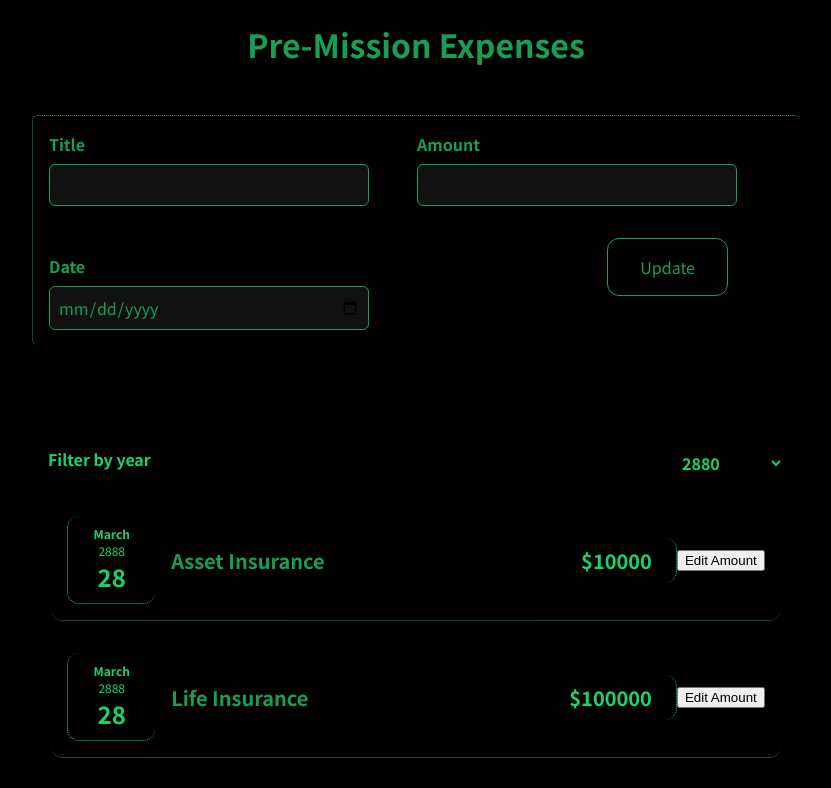
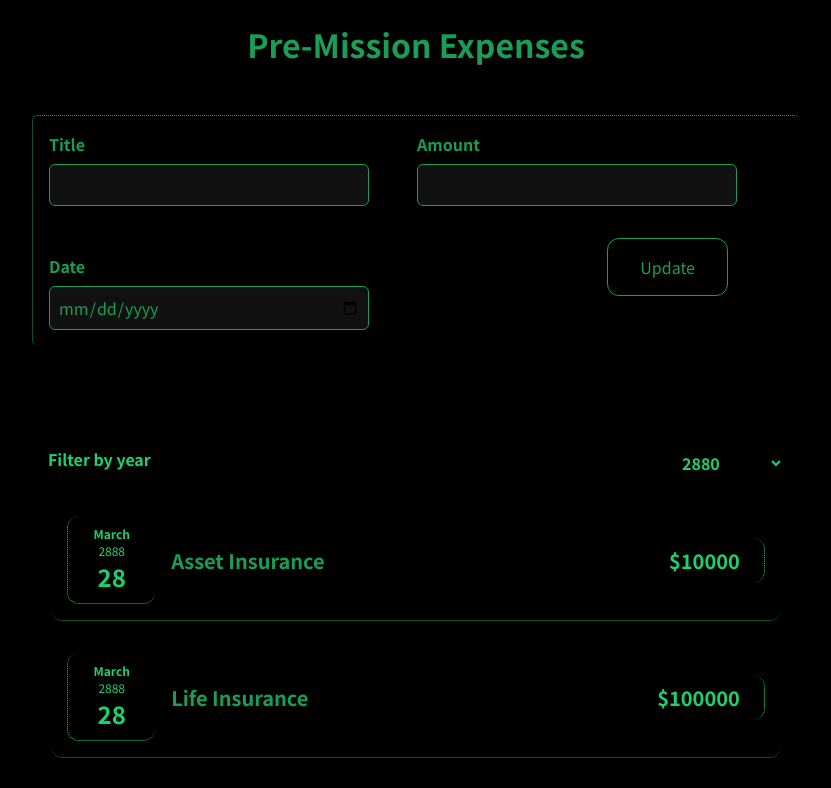
Before and after one commit to xTurbeaux/react_components_hew, a React (Create React App) app: page / in a window 1280 px wide. Shown: the top 788 px of the page, without its empty margins (224-1055 px from the left). Built offline with nearby package versions, Linux system fonts and the light colour scheme.

Commit message:
cleaned up unused jsx

```diff
--- a/src/components/totals/ExpenseItem.js
+++ b/src/components/totals/ExpenseItem.js
@@ -1,4 +1,4 @@
-import React, { useState } from 'react';
+import React from 'react';
 import ExpenseDate from './ExpenseDate';
 import Card from '../ui/Card';
 import '../css/ExpenseItem.css';
@@ -9,22 +9,22 @@ const ExpenseAmount = (data) => {
     // react hook for functions, hooks start with use in their name
 
     // first element is a pointer to the actual value (title), second is the function to change the title (setTitle)
-   const [amount, setAmount] = useState(data.amount);
+//    const [amount, setAmount] = useState(data.amount);
 
    // using const for useState()
 
-    const clickHandler = () => {
-        setAmount('new amount');
-    };
+    // const clickHandler = () => {
+    //     setAmount('new amount');
+    // };
 
     return (
         <Card className="expense-item">
             <ExpenseDate date={data.date} />
             <div className="expense-item__description">
                 <h2>{data.title}</h2>
-                <div className="expense-item__price">${amount}</div>
+                <div className="expense-item__price">${data.amount}</div>
             </div>
-            <button onClick={clickHandler}>Edit Amount</button>
+            {/* <button onClick={clickHandler}>Edit Amount</button> */}
         </Card>
     );
 }
```
Also changed, not shown: 1 other file (tests, documents, lock files or other folders).
